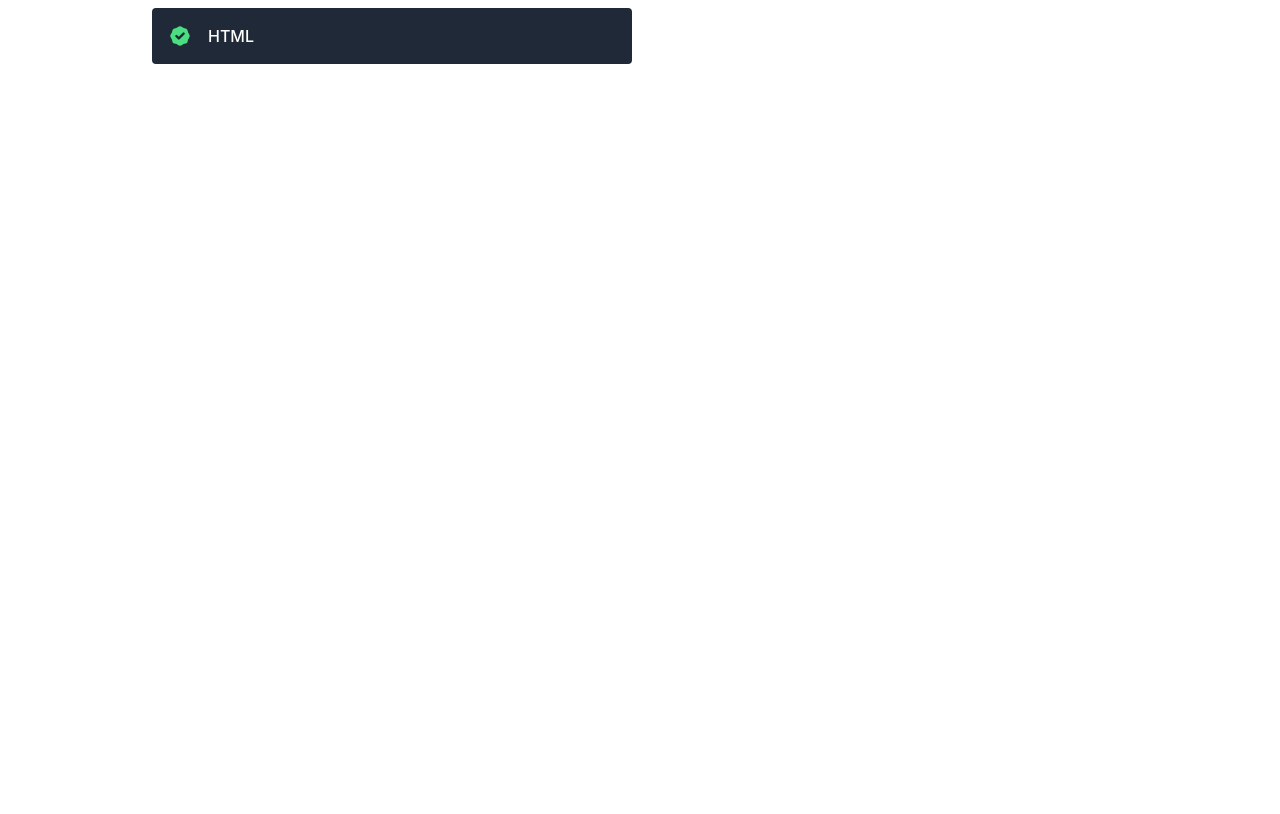
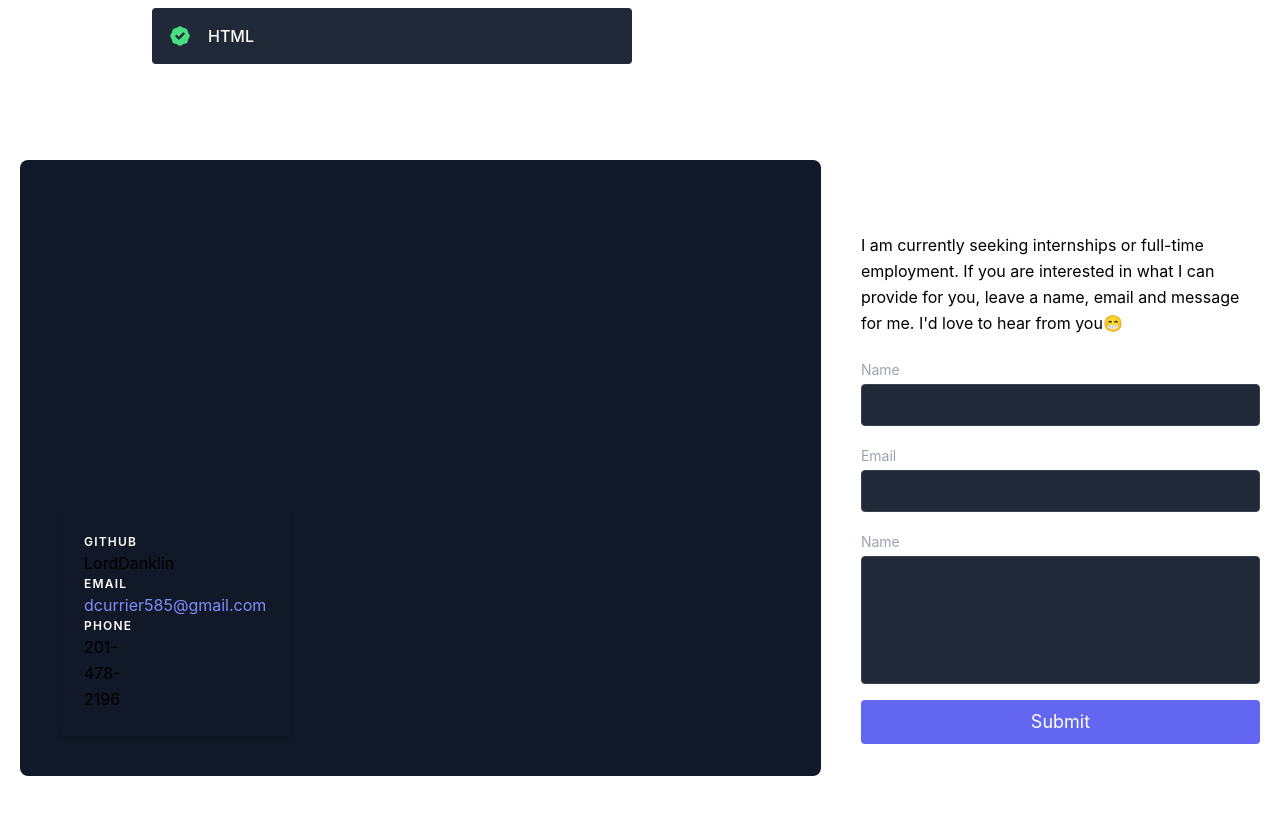
Before and after one commit to DanielCurrier/dan-currier-react-portfolio, a React (Create React App) app: page / in a window 1280 px wide. Shown: the part 2020-2834 px from the top of the page. Before the commit the page ends 2140 px from the top, so only its background shows below. Built offline with nearby package versions, Linux system fonts and the light colour scheme.

Commit message:
added a contact form with user input!

```diff
--- a/public/index.html
+++ b/public/index.html
@@ -1,14 +1,12 @@
 <!DOCTYPE html>
 <html lang="en">
+
 <head>
   <meta charset="utf-8" />
   <link rel="icon" href="%PUBLIC_URL%/favicon.ico" />
   <meta name="viewport" content="width=device-width, initial-scale=1" />
   <meta name="theme-color" content="#000000" />
-    <meta
-      name="description"
-      content="Web site created using create-react-app"
-    />
+  <meta name="description" content="Web site created using create-react-app" />
   <link rel="apple-touch-icon" href="%PUBLIC_URL%/logo192.png" />
   <!--
       manifest.json provides metadata used when your web app is installed on a
@@ -26,7 +24,13 @@
     -->
   <title>React App</title>
 </head>
+
 <body>
+  <form name="contact" netlify netlify-honeypot="bot-field" hidden>
+    <input type="text" name="name" />
+    <input type="text" name="email" />
+    <textarea name="message"></textarea>
+  </form>
   <noscript>You need to enable JavaScript to run this app.</noscript>
   <div id="root"></div>
   <!--
@@ -40,4 +44,5 @@
       To create a production bundle, use `npm run build` or `yarn build`.
     -->
 </body>
+
 </html>
--- a/src/components/Contact.js
+++ b/src/components/Contact.js
@@ -1 +1,84 @@
-export default function Contact() { }
+import React from "react";
+
+
+export default function Contact() {
+    const [name, setName] = React.useState("");
+    const [email, setEmail] = React.useState("");
+    const [message, setMessage] = React.useState("");
+
+    function encode(data) {
+        return Object.keys(data)
+            .map(
+                (key) => encodeURIComponent(key) + "=" + encodeURIComponent(data[key])
+            ).join("&");
+    }
+
+    function handleSubmit(e) {
+        e.preventDefault();
+        fetch("/", {
+            method: "POST",
+            headers: { "Content-Type": "application/x-www-form-urlencoded" },
+            body: encode({ "form-name": "contact", name, email, message }),
+        })
+            .then(() => alert("message sent!"))
+            .catch((err) => alert(err));
+
+    }
+
+
+    return (
+        <section id="contact" className="relative">
+            <div className="container px-5 py-10 mx-auto flex sm:flex-nowrap flex-wrap">
+                <div className="lg:w-2/3 md:w-1/2 bg-gray-900 rounded-lg overflow-hidden sm:mr-10 p-10 flex items-end justify-start relative">
+                    <div className="bg-gray-900 relative flex flex-wrap py-6 rounded shadow-md">
+                        <div className="lg:w-1/2 px-6">
+                            <h2 className="title-font font-semibold text-white tracking-widest text-xs"> GITHUB</h2>
+                            <a className=" leading-relaxed" href="https://github.com/LordDanklin">LordDanklin</a>
+                            <h2 className="title-font font-semibold text-white tracking-widest text-xs">
+                                EMAIL
+                            </h2>
+                            <a className="text-indigo-400 leading-relaxed">dcurrier585@gmail.com</a>
+                            <h2 className="title-font font-semibold text-white tracking-widest text-xs">PHONE </h2>
+                            <p className=" leading-relaxed">201-478-2196</p>
+                        </div>
+                    </div>
+                </div>
+
+                <form netlify name="contact" onSubmit={handleSubmit} className="lg:w-1/3 md:w-1/2 flex flex-col md:ml-auto w-full md:py-8 mt-8 md:mt-0">
+                    <h2 className="text-white sm:text-4x1 text-3xl mb-1 font-medium title-font">
+                        Contact Me!
+                    </h2>
+                    <p className="leading-relaxed mb-5">I am currently seeking internships or full-time employment. If you are interested in what I can provide for you, leave a name, email and message for me. I'd love to hear from you😁</p>
+                    <div className="relative mb-4">
+                        <label htmlFor="name" className="leading-7 text-sm text-gray-400">Name</label>
+                        <input
+                            type="text"
+                            id="name"
+                            name="name"
+                            className="w-full bg-gray-800 rounded border border-gray-700 focus:border-indigo-500 focus:ring-2 focus:ring-indigo-900  text-base outline-none text-gray-100 py-1 px-3 leading-8 transition-colors duration-200 ease-in-out"
+                            onChange={(e) => setName(e.target.value)} />
+                    </div>
+                    <div className="relative mb-4">
+                        <label htmlFor="email" className="leading-7 text-sm text-gray-400">Email</label>
+                        <input
+                            type="text"
+                            id="email"
+                            name="email"
+                            className="w-full bg-gray-800 rounded border border-gray-700 focus:border-indigo-500 focus:ring-2 focus:ring-indigo-900 text-base outline-none text-gray-100 py-1 px-3 leading-8 transition-colors duration-200 ease-in-out"
+                            onChange={(e) => setEmail(e.target.value)} />
+                    </div>
+                    <div className="relative mb-4">
+                        <label htmlFor="message" className="leading-7 text-sm text-gray-400">Name</label>
+                        <input
+                            type="text"
+                            id="message"
+                            name="message"
+                            className="w-full bg-gray-800 rounded border border-gray-700 focus:border-indigo-500 focus:ring-2 focus:ring-indigo-900 h-32 text-base outline-none text-gray-100 py-1 px-3 resize-none leading-6 transition-colors duration-200 ease-in-out"
+                            onChange={(e) => setMessage(e.target.value)} />
+                    </div>
+                    <button type="submit" className="text-white bg-indigo-500 oborder-0 py-2 px-6 focus:outline-none hover:bg-indigo-600 rounded text-lg">Submit</button>
+                </form>
+            </div>
+        </section>
+    );
+}
```
Lines whose indentation alone changed are shown as unchanged.
